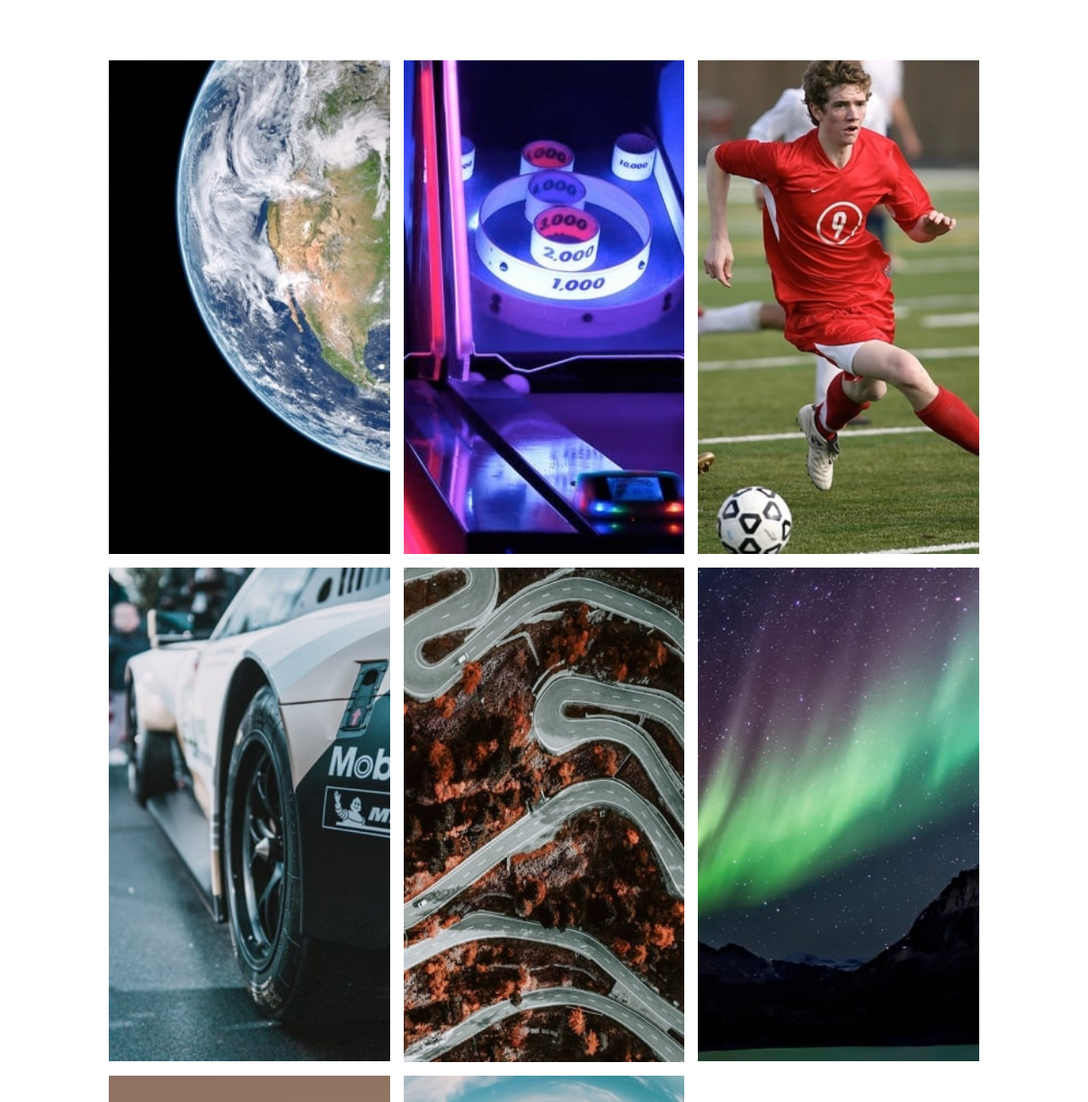
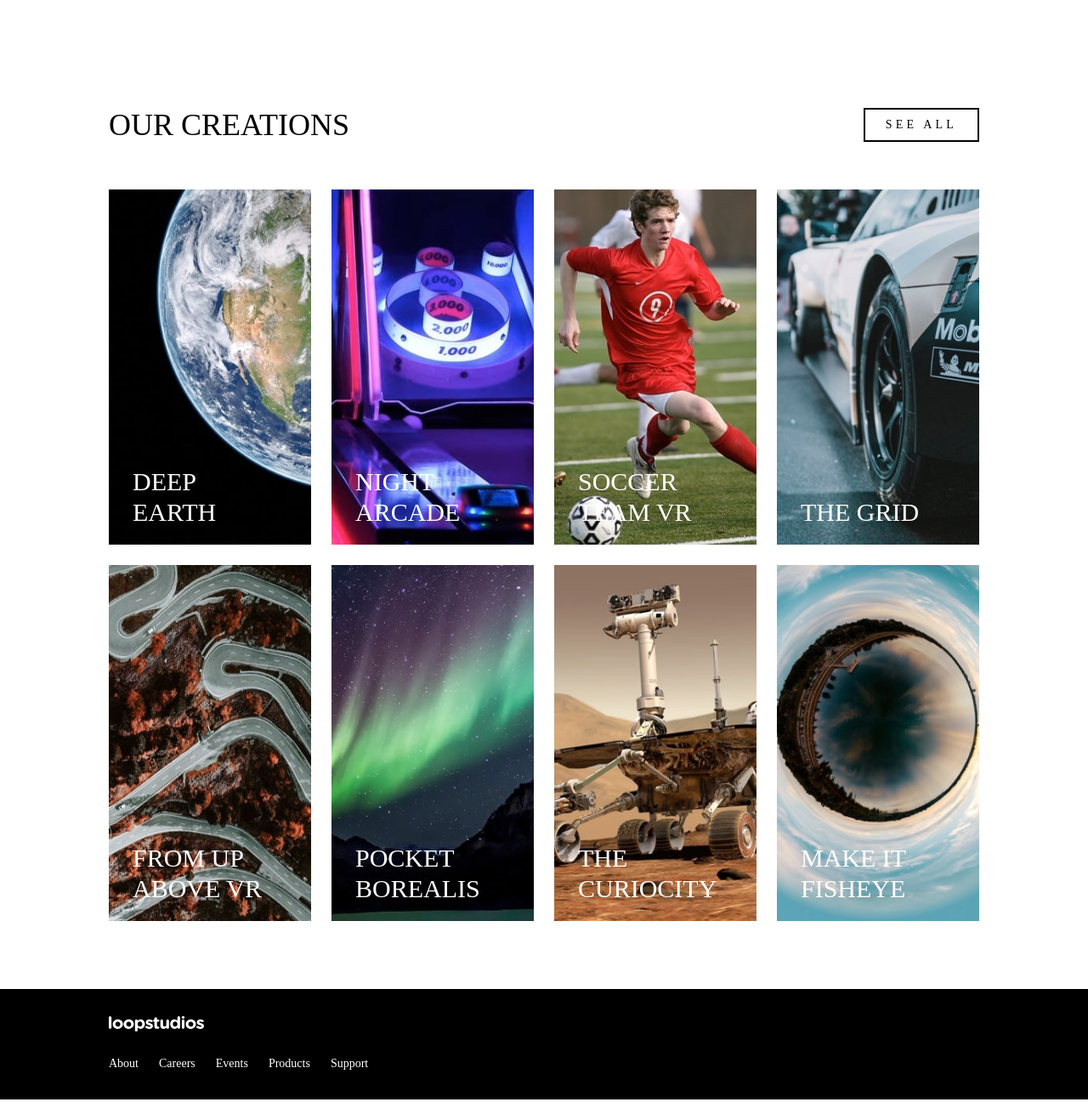
Before and after one commit to karanshergill/Loopstudios-Landing-Page, a website built with Vite: page index.html in a window 1280 px wide. Shown: the part 1140-2437 px from the top of the page at 85% size. Built offline with nearby package versions, Linux system fonts and the light colour scheme; a web font is replaced by a local one.

```diff
--- a/index.html
+++ b/index.html
@@ -10,7 +10,7 @@
   <script type="module" src="/alpine.js" defer></script>
 </head>
 
-<body x-data="alpineData">
+<body x-data="alpineData" class="h-full">
   <header class="bg-hero_mobile md:bg-hero-desktop bg-cover">
     <div class="flex flex-col max-w-5xl mx-auto gap-20 pt-14 pb-24">
       <div class="flex items-center justify-between">
@@ -19,7 +19,11 @@
           <ul id="desktop-nav-list" class="flex gap-6">
             <template x-for="item in navItems" :key="item.label">
               <li>
-                <a x-bind:href="item.link" x-text="item.label" class="text-white font-josefin"></a>
+                <a x-bind:href="item.link" class="group relative text-white font-josefin inline-block">
+                  <span x-text="item.label"></span>
+                  <span
+                    class="absolute left-0 bottom-0 w-0 h-[2px] bg-white transition-all duration-300 group-hover:w-full"></span>
+                </a>
               </li>
             </template>
           </ul>
@@ -38,7 +42,7 @@
       <div class="relative flex">
         <img src="/mobile/image-interactive.jpg" alt="interactive">
         <div class="absolute flex flex-col gap-6 bg-white w-1/2 pt-20 pb-0 px-[3.25rem] bottom-0 left-[500px]">
-          <h2 class="uppercase font-josefin font-light text-4xl">the leader in interactive vr</h2>
+          <h2 class="uppercase font-josefin font-light text-4xl leading-9">the leader in interactive vr</h2>
           <p class="font-alata text-dark-gray text-sm leading-relaxed">Founded in 2011, Loopstudios has been producing
             world-class
             virtual
@@ -50,26 +54,60 @@
       </div>
     </section>
 
-    <section class="max-w-5xl mx-auto">
-      <div id="creations" class="grid grid-cols-1 sm:grid-cols-2 xl:grid-cols-3 gap-4">
+    <section class="max-w-5xl mx-auto pb-20">
+      <div class="flex justify-between py-14">
+        <h2 class="uppercase font-josefin font-light text-4xl">Our Creations</h2>
+        <button
+          class="uppercase font-alata text-sm tracking-[0.3em] border-2 border-black px-6 hover:bg-black hover:text-white hover:shadow-dark-gray hover:shadow-md duration-500">See
+          All</button>
+      </div>
+      <div id="creations" class="grid grid-cols-1 md:grid-cols-4 gap-6">
         <template x-for="item in creationItems" :key="item.label">
           <!-- Correct rendering of each item -->
-          <div class="relative group">
+          <div class="relative group cursor-pointer">
             <picture>
               <source :srcset="item['image-large']" media="(min-width: 1024px)">
               <source :srcset="item['image-small']" media="(max-width: 1023px)">
-              <img :src="item['image-small']" alt="" class="w-full h-auto object-cover">
+              <img :src="item['image-small']" alt="" class="">
             </picture>
             <div
-              class="absolute inset-0 bg-black bg-opacity-50 flex items-center justify-center text-lg font-bold uppercase opacity-0 group-hover:opacity-100 transition-opacity duration-300">
-              <h2 x-text="item.label"></h2>
+              class="absolute inset-0 bg-white bg-opacity-70 opacity-0 group-hover:opacity-100 transition-opacity duration-500">
             </div>
+            <h2 x-text="item.label"
+              class="absolute bottom-5 left-7 uppercase text-white mr-8 group-hover:text-black text-3xl font-light font-josefin duration-500">
+            </h2>
           </div>
         </template>
       </div>
     </section>
+  </main>
 
-  </main>
+  <footer class="bg-black">
+    <div class="flex max-w-5xl mx-auto py-8">
+      <div class="flex flex-col gap-6">
+        <img src="/logo.svg" alt="logo" class="md:w-28">
+        <nav>
+          <ul id="desktop-nav-list" class="flex gap-6">
+            <template x-for="item in navItems" :key="item.label">
+              <li>
+                <a x-bind:href="item.link" class="group relative text-white font-josefin text-sm inline-block">
+                  <span x-text="item.label"></span>
+                  <span
+                    class="absolute left-1/2 transform -translate-x-1/2 -bottom-1 w-6 h-[2px] bg-white opacity-0 transition-opacity duration-300 group-hover:opacity-100"></span>
+                </a>
+              </li>
+            </template>
+          </ul>
+        </nav>
+      </div>
+      <div>
+        <!-- icons -->
+      </div>
+      <div>
+        <!-- copyright -->
+      </div>
+    </div>
+  </footer>
 </body>
 
 </html>
--- a/package.json
+++ b/package.json
@@ -14,6 +14,7 @@
   "dependencies": {
     "alpinejs": "^3.14.1",
     "autoprefixer": "^10.4.20",
+    "boxicons": "^2.1.4",
     "postcss": "^8.4.47",
     "tailwindcss": "^3.4.13"
   }
```
Also changed, not shown: 1 other file.
